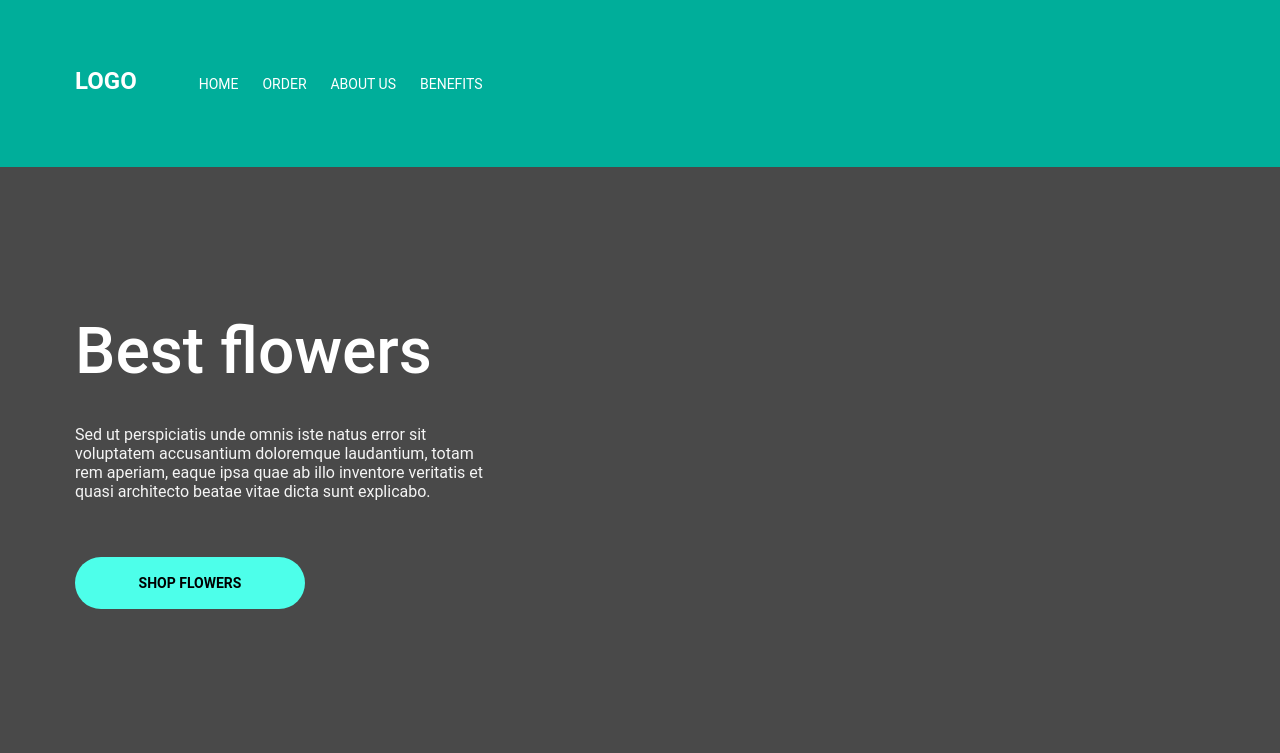
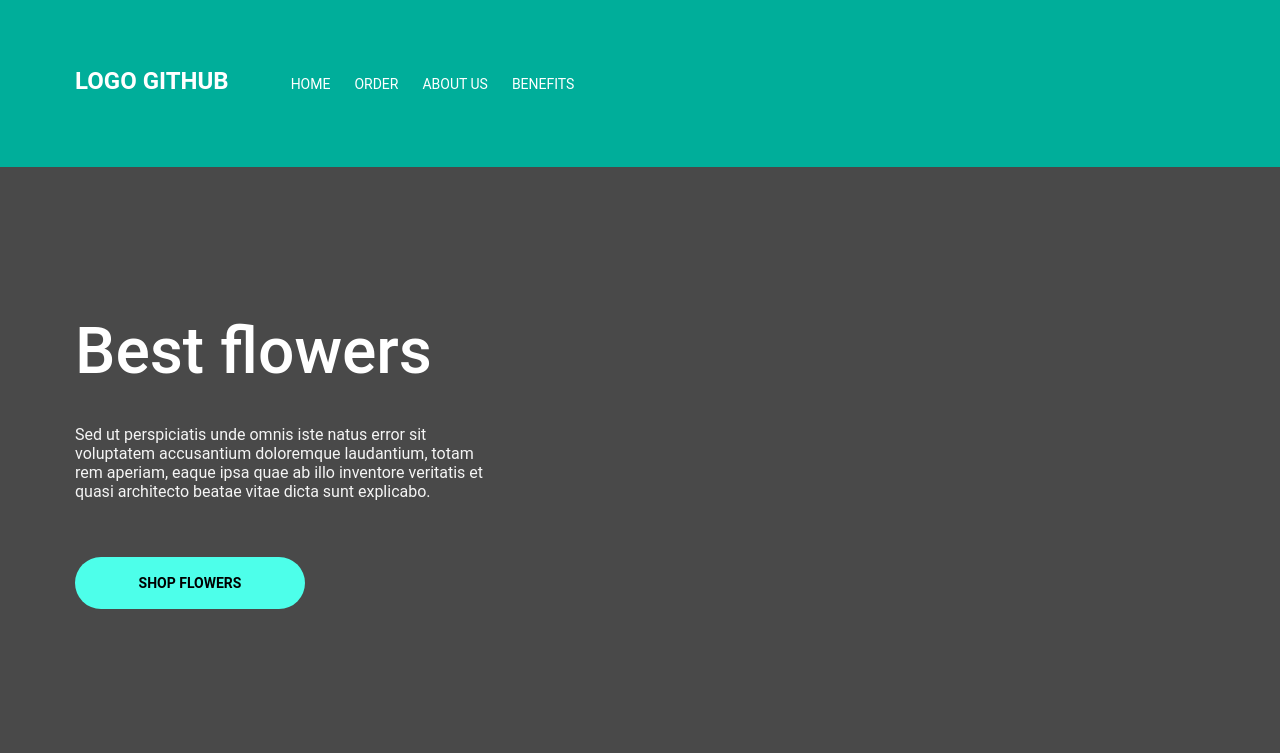
Before and after one commit to TroianAlla/Flowers, a plain HTML site: page index.html in a window 1280 px wide. Shown: the top 753 px of the page. Drawn offline with Linux system fonts and the light colour scheme.

Commit message:
added change to LOGO

```diff
--- a/index.html
+++ b/index.html
@@ -8,7 +8,7 @@
   <body>
     <div class="header">
       <div class="container">
-        <a href="/" class="logo">logo</a>
+        <a href="/" class="logo">logo GitHub</a>
         <nav class="nav">
           <a href="#" class="nav-item">home</a>
           <a href="#" class="nav-item">order</a>
```
